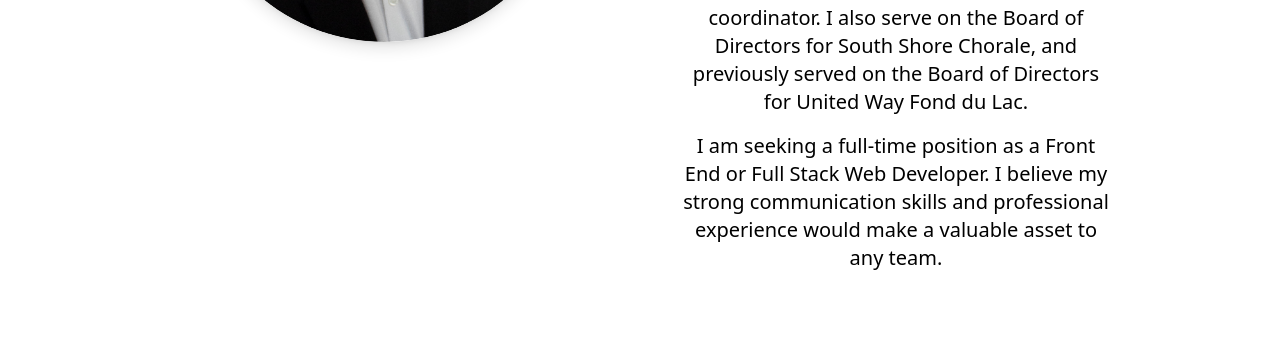
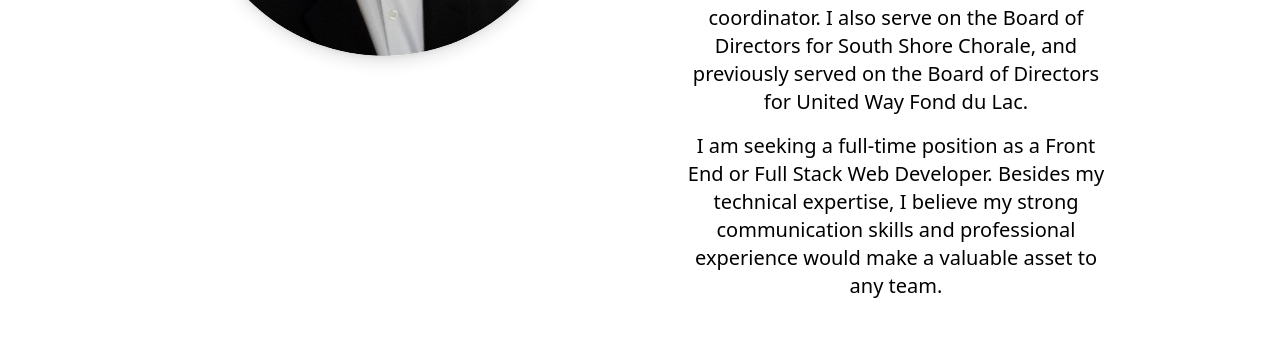
Before and after one commit to MaxHolzmann/portfolio, a Next.js app: page / in a window 1280 px wide. Shown: the part 1480-1830 px from the top of the page. Built offline with nearby package versions, Linux system fonts and the light colour scheme; what tailwindcss-animated would draw is missing.

Commit message:
slightly changes phrasing for bio section

```diff
--- a/app/page.js
+++ b/app/page.js
@@ -22,7 +22,7 @@ export default function Home() {
     sectionOneSecondText:
       "I am an active member in my community as well as an experienced business professional. I am a licensed real estate agent, real estate assistant & real estate transaction coordinator. I also serve on the Board of Directors for South Shore Chorale, and previously served on the Board of Directors for United Way Fond du Lac.",
     sectionOneThirdText:
-      "I am seeking a full-time position as a Front End or Full Stack Web Developer. I believe my strong communication skills and professional experience would make a valuable asset to any team.",
+      "I am seeking a full-time position as a Front End or Full Stack Web Developer. Besides my technical expertise, I believe my strong communication skills and professional experience would make a valuable asset to any team.",
   };
 
   //title, description, image, deployment, github)
```
